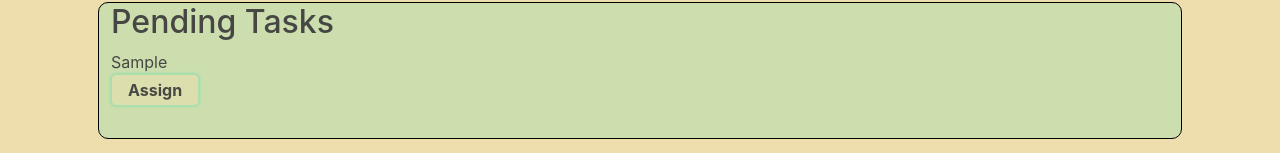
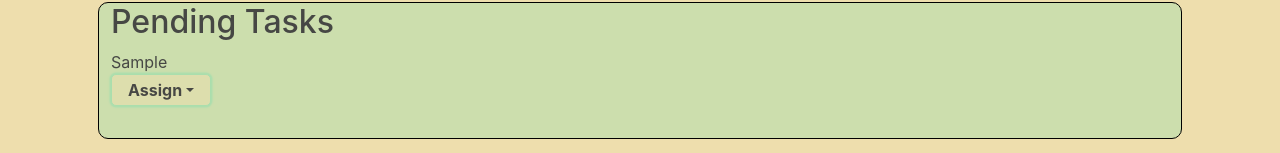
Before and after one commit to javar10/Honey-Do-List_React, a React (Create React App) app: page / in a window 1280 px wide. Both pictures are taken after typing "Sample" into the empty fields and a click on the button "Submit". Shown: the part 174-327 px from the top of the page. Built offline with nearby package versions, Linux system fonts and the light colour scheme.

Commit message:
assign button dropdown with onClick

```diff
--- a/package.json
+++ b/package.json
@@ -8,6 +8,7 @@
     "@testing-library/user-event": "^13.5.0",
     "bootstrap": "^5.3.3",
     "react": "^18.3.1",
+    "react-bootstrap": "^2.10.3",
     "react-dom": "^18.3.1",
     "react-scripts": "5.0.1",
     "web-vitals": "^2.1.4"
--- a/src/App.css
+++ b/src/App.css
@@ -25,7 +25,7 @@ body {
   color: var(--main-text);
 }
 
-button {
+button, .button {
   background-color: var(--feature-color);
   border: .1px solid var(--accent-color);
   border-radius: 5px;
@@ -36,7 +36,7 @@ button {
   padding: .2rem 1rem;
 }
 
-button:hover {
+button:hover, .button:hover {
   background-color: var(--alt-color);
 }
 
--- a/src/components/UserList.js
+++ b/src/components/UserList.js
@@ -1,9 +1,10 @@
 import { USERS } from '../shared/USERS';
+import Dropdown from 'react-bootstrap/Dropdown';
 
 function UserList({setDisplayAssignList,taskList, setTaskList, assignedList, setAssignedList, usersArray, task}) {
     // const [formData, setFormData] = useState();
 
-    function handleChange(e) {
+    function handleClick(e) {
         setAssignedList([...assignedList, task]);
         const taskIdx = taskList.indexOf(task);
         console.log(taskList);
@@ -13,9 +14,21 @@ function UserList({setDisplayAssignList,taskList, setTaskList, assignedList, set
     }
 
     return (
-        <select onChange={handleChange}>
-            {USERS.map(user => <option value={user}>{user}</option>)}
-        </select>
+        // <select onChange={handleChange}>
+        //     {USERS.map(user => <option value={user}>{user}</option>)}
+        // </select>
+
+        // USERS.map(user => {
+        //     <Dropdown.Item >
+        //         {user}
+        //     </Dropdown.Item>
+        // })
+
+        <Dropdown.Menu>
+            {USERS.map(user => <Dropdown.Item onClick={handleClick}>{user}</Dropdown.Item>)}
+        </Dropdown.Menu>
+
+
     );
 }
 
--- a/src/components/buttons/AssignTaskBtn.js
+++ b/src/components/buttons/AssignTaskBtn.js
@@ -1,19 +1,43 @@
 import UserList from '../UserList'
 import {useState} from 'react'
+import Dropdown from 'react-bootstrap/Dropdown';
+import { USERS } from '../../shared/USERS';
 
 function AssignTaskBtn({taskList, setTaskList, assignedList, setAssignedList, usersArray, task}) {
     const [displayAssignList, setDisplayAssignList] = useState(false);
 
     const displayList = () => setDisplayAssignList(!displayAssignList);
 
+    const [expandUsers, setExpandUsers] = useState(false);
+    console.log(expandUsers);
     return (
-        <>
-            <button type="button" id="assignTaskBtn" onClick={displayList}>
+        // <>
+        //     <button type="button" id="assignTaskBtn" onClick={displayList}>
+        //         Assign
+        //     </button>
+        //     {displayAssignList && <UserList setDisplayAssignList={setDisplayAssignList} taskList={taskList} setTaskList={setTaskList} assignedList={assignedList} setAssignedList={setAssignedList} task={task}/>}
+
+        // </>
+
+        // <>
+        //     <div className="dropdown">
+        //         <button className="dropdown-toggle" type="button" data-bs-toggle="dropdown" aria-expanded={expandUsers} onClick={() => setExpandUsers(!expandUsers)}>
+        //             Assign Task
+        //         </button>
+        //         <ul className="dropdown-menu">
+        //             <li><a class="dropdown-item" href="#">Action</a></li>
+        //             <li><a class="dropdown-item" href="#">Another action</a></li>
+        //             <li><a class="dropdown-item" href="#">Something else here</a></li>
+        //         </ul>
+        //     </div>
+        // </>
+
+        <Dropdown>
+            <Dropdown.Toggle className="button" id="dropdown-basic">
                 Assign
-            </button>
-            {displayAssignList && <UserList setDisplayAssignList={setDisplayAssignList} taskList={taskList} setTaskList={setTaskList} assignedList={assignedList} setAssignedList={setAssignedList} task={task}/>}
-
-        </>
+            </Dropdown.Toggle>
+            <UserList setDisplayAssignList={setDisplayAssignList} taskList={taskList} setTaskList={setTaskList} assignedList={assignedList} setAssignedList={setAssignedList} task={task}/>
+        </Dropdown>
 
 
 
```
Also changed, not shown: 1 other file (tests, documents, lock files or other folders).
